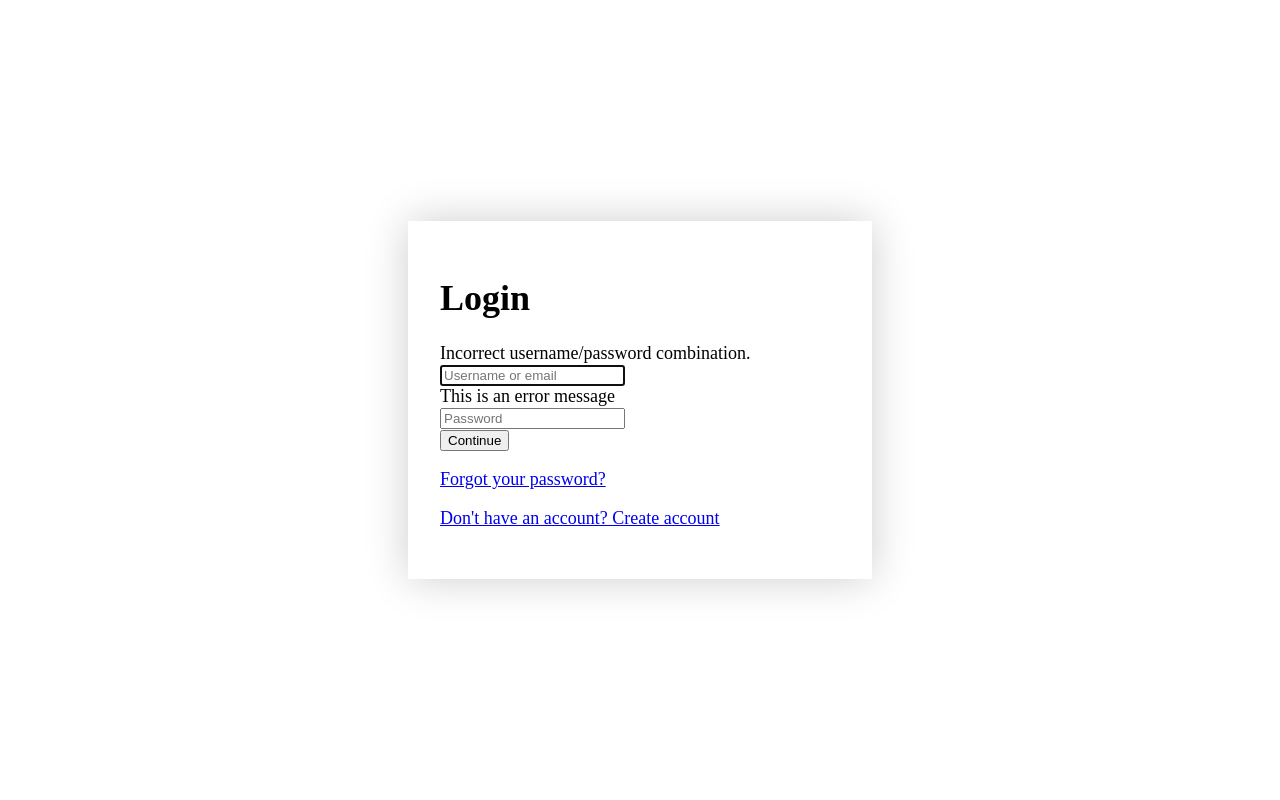
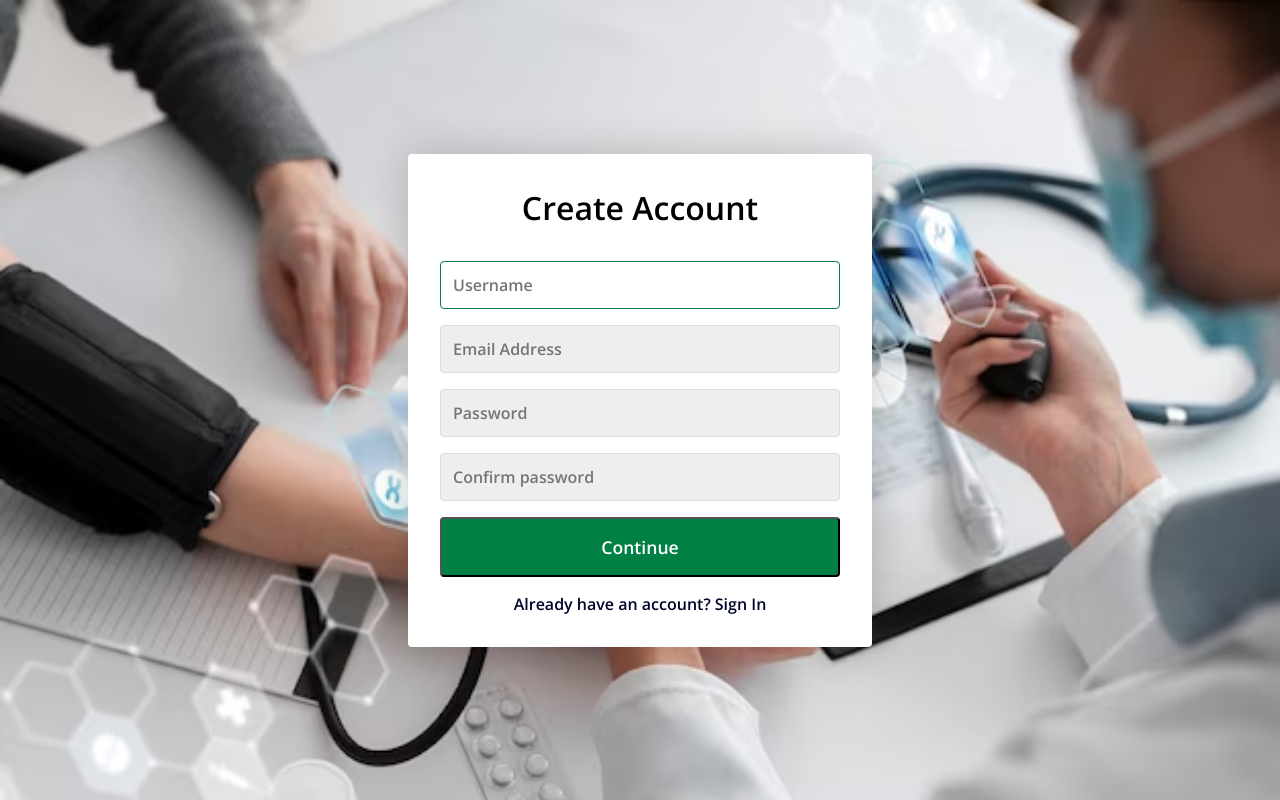
Before and after one commit to ankit443/niRog-Web-Integration, a plain HTML site: page RegisterLogin/index.html in a window 1280 px wide. Drawn offline with nearby package versions, Linux system fonts and the light colour scheme.

Commit message:
finalized sign up and sign in page

```diff
--- a/RegisterLogin/index.html
+++ b/RegisterLogin/index.html
@@ -5,6 +5,10 @@
     <meta http-equiv="X-UA-Compatible" content="IE=edge">
     <meta name="viewport" content="width=device-width, initial-scale=1.0">
     <title>Login/Sign Up Page</title>
+    <!-- //Trying to access font -->
+    <link rel="preconnect" href="https://fonts.googleapis.com">
+<link rel="preconnect" href="https://fonts.gstatic.com" crossorigin>
+<link href="https://fonts.googleapis.com/css2?family=Open+Sans:wght@600&display=swap" rel="stylesheet">
     <link rel="stylesheet" href="./style.css">
 </head>
 <body>
@@ -12,18 +16,18 @@
 
     <div class="container">
 
-        <form class="form" id="login">
+        <form class="form formHidden" id="login">
 
-            <h1 class="form__title">Login</h1>
+            <h1 class="form__title">Sign In</h1>
 
-            <div class="form__message form__message--error">Incorrect username/password combination.</div>
-            <div class="form__input-group">
+            <div class="form__message form__messageError"></div>
+            <div class="form__inputGroup">
                 <input type="text" class="form__input" autofocus placeholder="Username or email">
-                <div class="form__input-error-message">This is an error message</div>
+                <div class="form__inputErrorMessage"></div>
             </div>
-            <div class="form__input-group">
+            <div class="form__inputGroup">
                 <input type="password" class="form__input" autofocus placeholder="Password">
-                <div class="form__input-error-message"></div>
+                <div class="form__inputErrorMessage"></div>
             </div>
 
             <button class="form__button" type="submit">Continue</button>
@@ -42,6 +46,41 @@
         </form>
 
 
+        <form class="form" id="createAccount">
+
+            <h1 class="form__title">Create Account</h1>
+
+            <div class="form__message form__messageError"></div>
+            <div class="form__inputGroup">
+                <input type="text" class="form__input" autofocus placeholder="Username">
+                <div class="form__inputErrorMessage"></div>
+            </div>
+            <div class="form__inputGroup">
+                <input type="text" class="form__input" autofocus placeholder="Email Address">
+                <div class="form__inputErrorMessage"></div>
+            </div>
+            <div class="form__inputGroup">
+                <input type="password" class="form__input" autofocus placeholder="Password">
+                <div class="form__inputErrorMessage"></div>
+            </div>
+            <div class="form__inputGroup">
+                <input type="password" class="form__input" autofocus placeholder="Confirm password">
+                <div class="form__inputErrorMessage"></div>
+            </div>
+
+            <button class="form__button" type="submit">Continue</button>
+
+
+            <p class="form__text">
+                <a class="form__link" href="./" id="linkLogin">Already have an account? Sign In</a>
+
+            </p>
+
+
+
+        </form>
+
+
     </div>
 
     <script src="./main.js"></script>
--- a/RegisterLogin/main.js
+++ b/RegisterLogin/main.js
@@ -0,0 +1,7 @@
+document.addEventListener("DOMContentLoaded", () => {
+
+    const loginForm = document.querySelector("#login");
+    const createAccountForm = document.querySelector("#createAccount");
+
+
+});
--- a/RegisterLogin/style.css
+++ b/RegisterLogin/style.css
@@ -1,11 +1,11 @@
 body{
 
-    colorPrimary: #009570;
-    colorPrimaryDark: #007f67;
-    colorSecondary: #252c6a;
-    colorError: #cc3333;
-    colorSuccess: #252c6a;
-    borderRadius: 4px;
+    --color-primary: #008143;
+    --color-primary-dark: #005c26;
+    --color-secondary: #000428;
+    --color-error: #ff0000;
+    --color-success: #256a2d;
+    --border-radius: 4px;
 
 
     margin: 0;
@@ -14,10 +14,16 @@ body{
     align-items: center;
     justify-items: center;
     justify-content: center;
+    /* background: var(--color-primary); */
+    background: url(/Assets/MedAnanlyticsAssets/bg2.avif);
+    /* background: #303030; */
+
+
 
 
     font-size: 18px;
     background-size: cover;
+
 
 
 }
@@ -29,7 +35,144 @@ body{
     margin: 1rem;
     padding: 2rem;
     box-shadow: 0 0 40px rgba(0, 0, 0, 0.2);
-    border-radius: var(borderRadius);
+    border-radius: var(--border-radius);
     background: #ffffff;
 
 }
+
+
+
+.container,
+.form__input,
+.form__button{
+
+    font: 500 1rem 'Open Sans', sans-serif;
+}
+
+.form__text{
+
+    text-align: center;
+}
+
+.formHidden{
+
+    display: none;
+
+}
+
+.form > *:first-child{
+    margin-top: 0;
+
+}
+.form > *:last-child{
+    margin-bottom: 0;
+
+}
+
+.form__title{
+
+    margin-bottom: 2rem;
+    text-align: center;
+
+}
+
+.form__message{
+
+    text-align: center;
+    margin-bottom: 1rem;
+
+
+}
+
+.form__messageSuccess{
+
+    color: var(--color-success);
+
+
+}
+
+.form__messageError{
+
+    color: var(--color-error);
+
+
+}
+
+.form__inputGroup{
+
+    margin-bottom: 1rem;
+
+}
+
+.form__input{
+
+    display: block;
+    width: 100%;
+    padding: 0.75rem;
+    box-sizing: border-box;
+    border-radius: var(--border-radius);
+    border: 1px solid #dddddd;
+    outline: none;
+    background: #eeeeee;
+    transition: background 0.2s, border-color 0.2s;
+
+
+    /* check the above style for border radius IMP */
+}
+
+.form__input:focus{
+
+    border-color: var(--color-primary);
+    background: #ffffff;
+
+}
+
+.form__inputError{
+
+    color: var(--color-error);
+    border-color: var(--color-error);
+
+}
+
+.form__inputErrorMessage{
+    margin-top: 0.5rem;
+    font-size: 0.85rem;
+    color: var(--color-error);
+}
+
+.form__button{
+
+    width: 100%;
+    padding: 1rem 2rem;
+    font-weight: bold;
+    font-size: 1.1rem;
+    color: #ffffff;
+    border-radius: var(--border-radius);
+    outline: none;
+    cursor: pointer;
+    background: var(--color-primary);
+
+}
+
+.form__button:hover{
+    background: var(--color-primary-dark);
+
+}
+
+.form__button:active{
+
+    transform: scale(0.99);
+
+}
+
+.form__link{
+    color: var(--color-secondary);
+    text-decoration: none;
+    cursor: pointer;
+
+}
+
+.form__link:hover{
+
+    text-decoration: underline;
+}
```
Also changed, not shown: index.html (+1 -1 lines), Assets/MedAnanlyticsAssets/bg1.jpeg (added), Assets/MedAnanlyticsAssets/bg2.avif (added), Assets/MedAnanlyticsAssets/bg3.avif (added).
